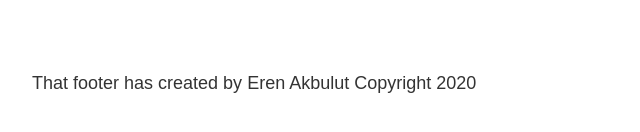
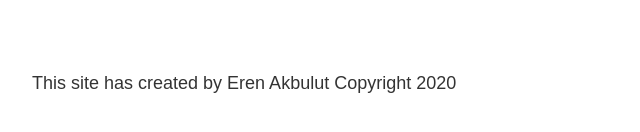
Before and after one commit to eren23/Personal-Blog, a Gatsby site: page / in a window 1280 px wide. Shown: the part 660-792 px from the top of the page, 251-891 px from the left. Built offline with nearby package versions, Linux system fonts and the light colour scheme; Gatsby itself is replaced by a stand-in of ours.

Commit message:
Footer fix

```diff
--- a/src/components/footer.js
+++ b/src/components/footer.js
@@ -15,7 +15,7 @@ const Footer = () => {
   const { author } = data.site.siteMetadata
   return (
     <footer className={classes.footer}>
-      <p>That footer has created by {author} Copyright 2020</p>
+      <p>This site has created by {author} Copyright 2020</p>
     </footer>
   )
 }
```
